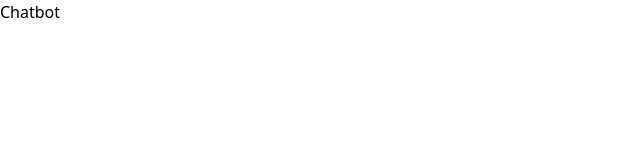
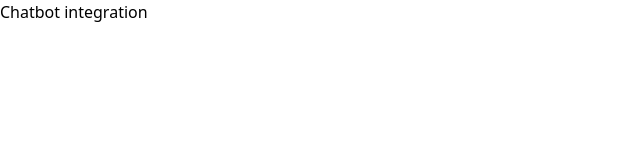
Before and after one commit to kashish00208/chatbot, a Next.js app: page / in a window 1280 px wide. Shown: the top 160 px of the page, without its empty margins (0-640 px from the left). Built offline with nearby package versions, Linux system fonts and the light colour scheme.

Commit message:
Changes in packages

```diff
--- a/src/app/page.tsx
+++ b/src/app/page.tsx
@@ -4,6 +4,7 @@
   return (
     <>
     Chatbot
+    integration
     </>
   );
 }
```
Also changed, not shown: package.json (+6 -6 lines), src/app/api/chat/route.ts (added), 1 other file (tests, documents, lock files or other folders).
